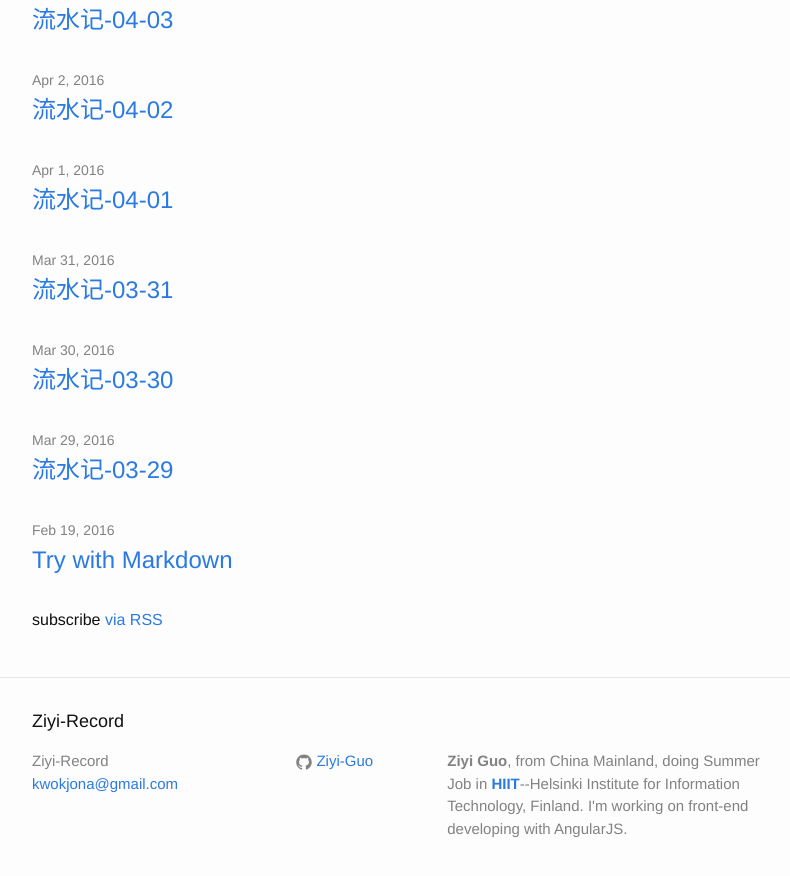
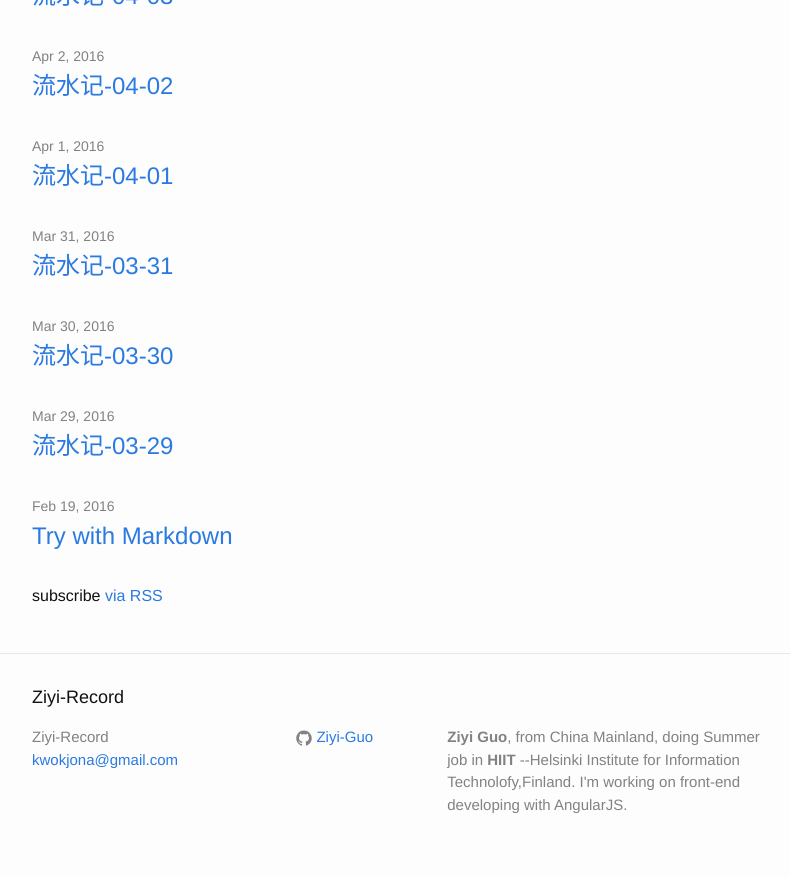
Before and after one commit to Ziyi-Guo/Ziyi-Guo.github.io, a Jekyll site: the page built from index.html, in a window 1280 px wide and 900 px high, scrolled down 2703 px. Shown: the top 876 px of the window, without its empty margins (238-1028 px from the left). Built offline with Jekyll 4.4.1, drawn with Linux system fonts in a browser that asks for light colours; some of the changed text lies outside the part shown.

Commit message:
config change

```diff
--- a/_config.yml
+++ b/_config.yml
@@ -9,10 +9,9 @@
 title: Ziyi-Record
 email: kwokjona@gmail.com
 description: > # this means to ignore newlines until "baseurl:"
-  <b>Ziyi Guo</b>, from China Mainland, doing Summer Job in
-  <a href="http://www.hiit.fi"><b>HIIT</b></a>--Helsinki Institute
-  for Information Technology, Finland. I'm working on front-end developing
-  with AngularJS.
+  <b>Ziyi Guo</b>, from China Mainland, doing Summer job in <b>HIIT</b>
+  --Helsinki Institute for Information Technolofy,Finland.
+  I'm working on front-end developing with AngularJS.
 baseurl: "" # the subpath of your site, e.g. /blog
 url: "http://ziyi-guo.github.io" # the base hostname & protocol for your site
 facebook_username: Ziyi Guo
@@ -24,9 +23,6 @@
 # other config
 timezone: Europe/Helsinki
 
-# dependencies
-gems: [jekyll-paginate]
-
 #defaults for posts
 defaults:
  -
```
